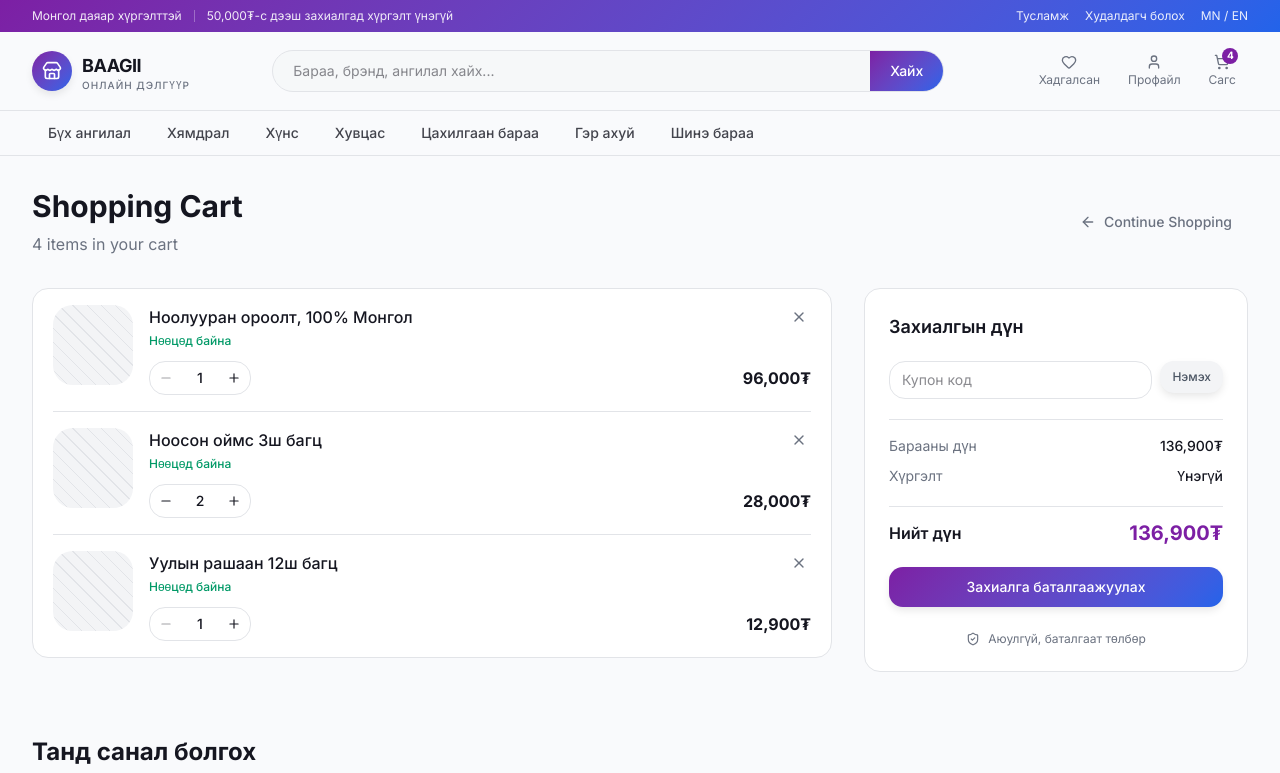
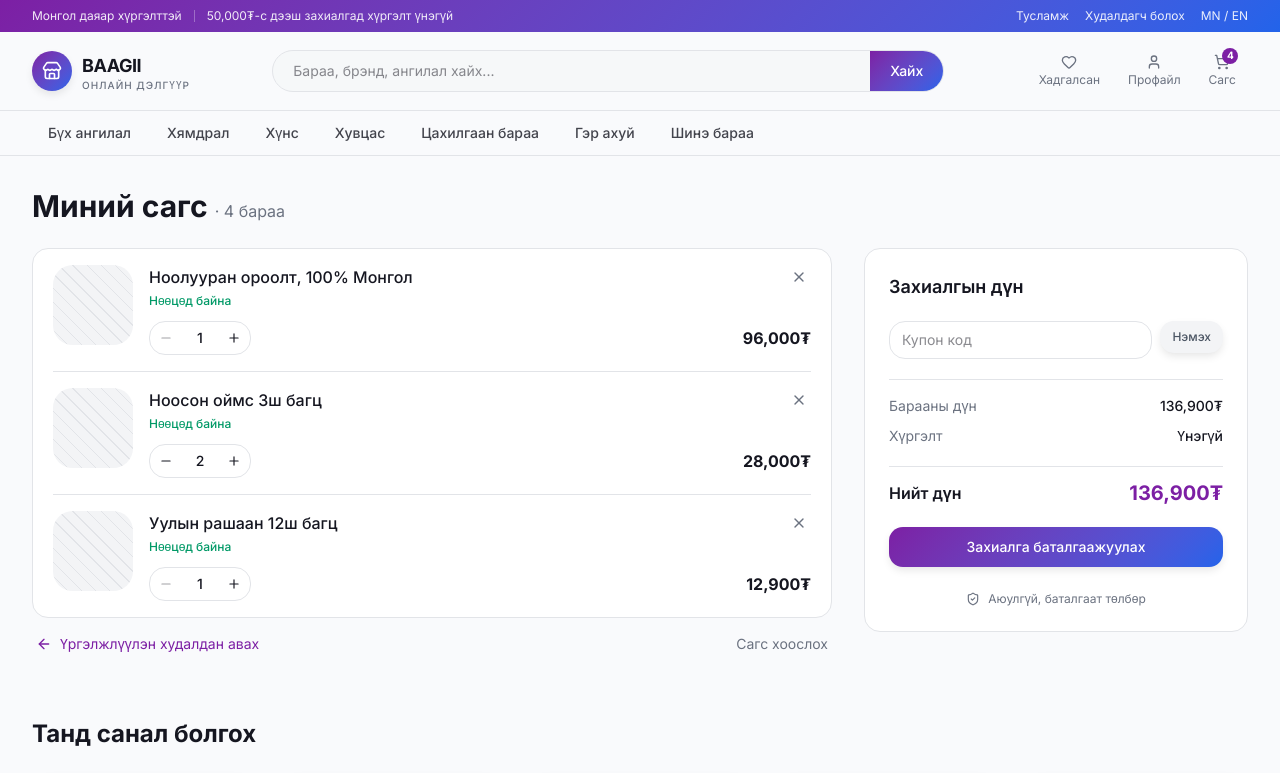
Before and after one commit to Aagii06/baagii-shop, a Next.js app in the folder web/: page /cart in a window 1280 px wide. Shown: the top 773 px of the page. Built offline with nearby package versions, Linux system fonts and the light colour scheme.

Commit message:
Update page.tsx

```diff
--- a/web/src/app/cart/page.tsx
+++ b/web/src/app/cart/page.tsx
@@ -4,13 +4,15 @@ import CartItemList from "@/components/cart/CartItemList";
 import EmptyCart from "@/components/cart/EmptyCart";
 import OrderSummary from "@/components/cart/OrderSummary";
 import Recommendations from "@/components/cart/Recommendations";
-import { Button } from "@/components/ui/button";
-import { useAppSelector } from "@/store/hooks";
+import { clearCart } from "@/store/cartSlice";
+import { clearCoupon } from "@/store/couponSlice";
+import { useAppDispatch, useAppSelector } from "@/store/hooks";
 import { ArrowLeft } from "lucide-react";
 import Link from "next/link";
 
 export default function Cart() {
   const cart = useAppSelector((state) => state.cart);
+  const dispatch = useAppDispatch();
   const itemCount = cart.reduce((sum, item) => sum + item.quantity, 0);
 
   if (cart.length === 0) {
@@ -18,30 +20,38 @@ export default function Cart() {
   }
 
   return (
-    <div className="container mx-auto px-4 sm:px-6 lg:px-8 py-8">
-      <div className="flex items-center justify-between mb-8">
-        <div>
-          <h1 className="text-3xl font-bold text-foreground">Shopping Cart</h1>
-          <p className="text-muted-foreground mt-2">
-            {itemCount} {itemCount === 1 ? "item" : "items"} in your cart
-          </p>
-        </div>
-
-        <Button
-          variant="ghost"
-          asChild
-          className="text-muted-foreground hover:text-foreground"
-        >
-          <Link href="/" className="flex items-center gap-2">
-            <ArrowLeft className="h-4 w-4" />
-            Continue Shopping
-          </Link>
-        </Button>
+    <div className="container mx-auto px-4 sm:px-6 lg:px-8 py-6 sm:py-8">
+      <div className="flex items-center justify-between mb-6">
+        <h1 className="text-2xl sm:text-3xl font-bold text-foreground">
+          Миний сагс{" "}
+          <span className="text-base font-normal text-muted-foreground">
+            · {itemCount} бараа
+          </span>
+        </h1>
       </div>
 
-      <div className="grid lg:grid-cols-3 gap-8">
-        <div className="lg:col-span-2 space-y-6">
+      <div className="grid lg:grid-cols-3 gap-6 lg:gap-8">
+        <div className="lg:col-span-2 space-y-4">
           <CartItemList />
+
+          <div className="flex items-center justify-between px-1">
+            <Link
+              href="/"
+              className="flex items-center gap-2 text-sm text-primary hover:underline"
+            >
+              <ArrowLeft className="h-4 w-4" />
+              Үргэлжлүүлэн худалдан авах
+            </Link>
+            <button
+              onClick={() => {
+                dispatch(clearCart());
+                dispatch(clearCoupon());
+              }}
+              className="text-sm text-muted-foreground hover:text-destructive transition-colors"
+            >
+              Сагс хоослох
+            </button>
+          </div>
         </div>
 
         <div className="lg:col-span-1">
```
